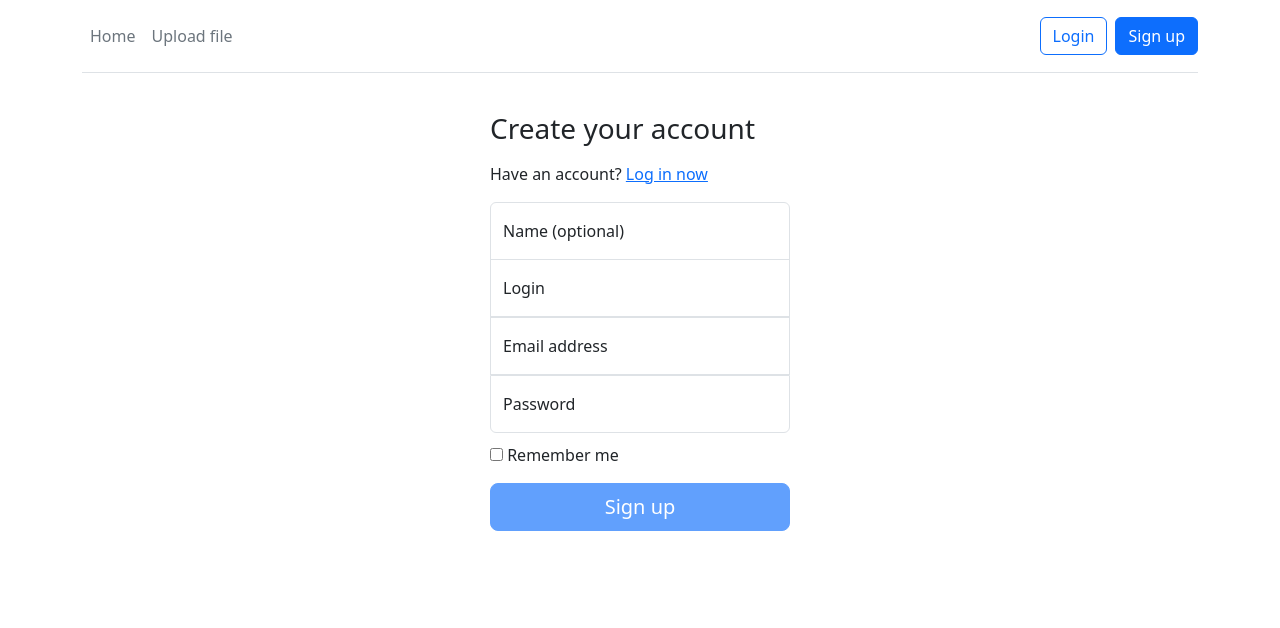
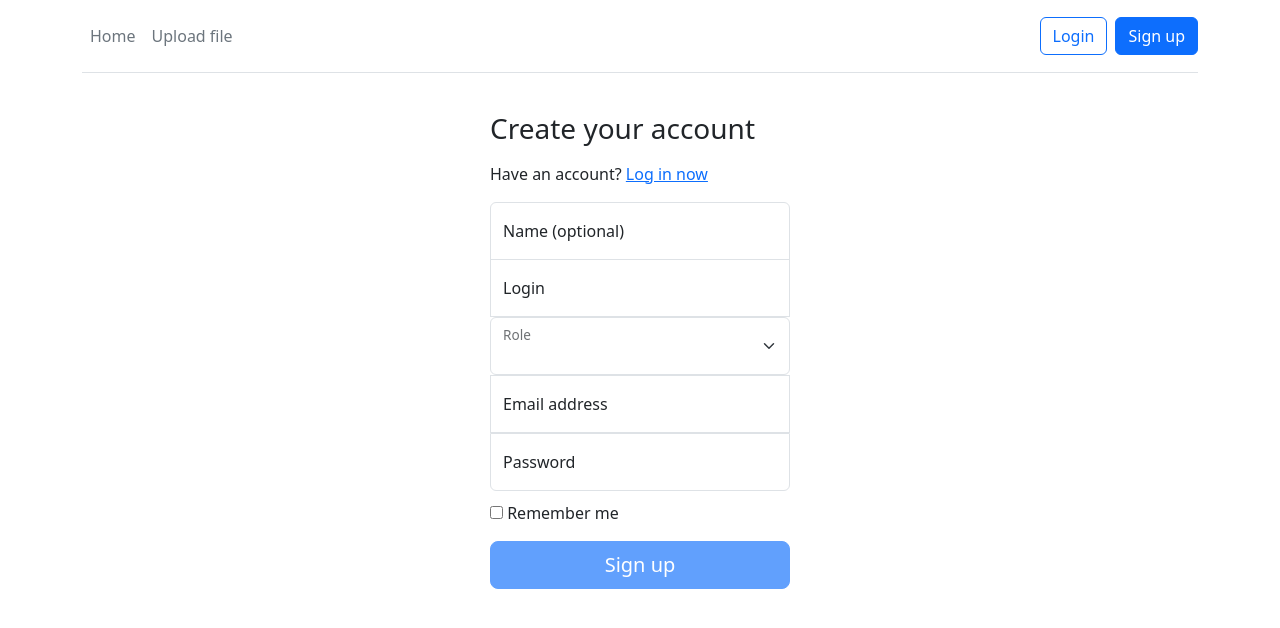
Before and after one commit to OlenaPotiatynyk/MEAN_Library, an Angular app in the folder client/: page /reg in a window 1280 px wide. Shown: the top 628 px of the page. Built offline with nearby package versions, Linux system fonts and the light colour scheme.

Commit message:
Add user role teacher and student

```diff
--- a/client/src/app/auth.service.ts
+++ b/client/src/app/auth.service.ts
@@ -15,6 +15,7 @@ interface UserLogin {
 
 interface User extends UserLogin {
   name: String | undefined;
+  role: String | undefined;
   email: String | undefined;
 }
 
--- a/client/src/app/registration/registration.component.html
+++ b/client/src/app/registration/registration.component.html
@@ -20,6 +20,17 @@
              id="signupLogin"
              placeholder="Login">
       <label for="signupLogin">Login</label>
+    </div>
+    <div class="form-floating">
+      <select [(ngModel)]="role"
+              class="form-select"
+              id="signupRole"
+              [ngModelOptions]="{standalone: true}">
+        <option disabled>Choose a role</option>
+        <option value="1">Teacher</option>
+        <option value="2">Student</option>
+      </select>
+      <label for="signupRole">Role</label>
     </div>
     <div class="form-floating">
       <input [(ngModel)]="email"
--- a/client/src/app/registration/registration.component.ts
+++ b/client/src/app/registration/registration.component.ts
@@ -11,6 +11,7 @@ export class RegistrationComponent {
 
   name: String | undefined;
   login: String | undefined;
+  role: String | undefined;
   email: String | undefined;
   password: String | undefined;
 
@@ -24,6 +25,7 @@ export class RegistrationComponent {
     const user = {
       name: this.name,
       login: this.login,
+      role: this.role,
       email: this.email,
       password: this.password
     };
```
Also changed, not shown: 2 other files (tests, documents, lock files or other folders).
